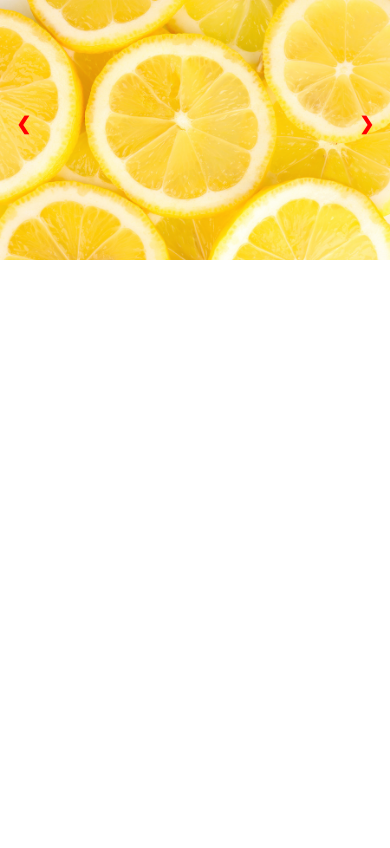
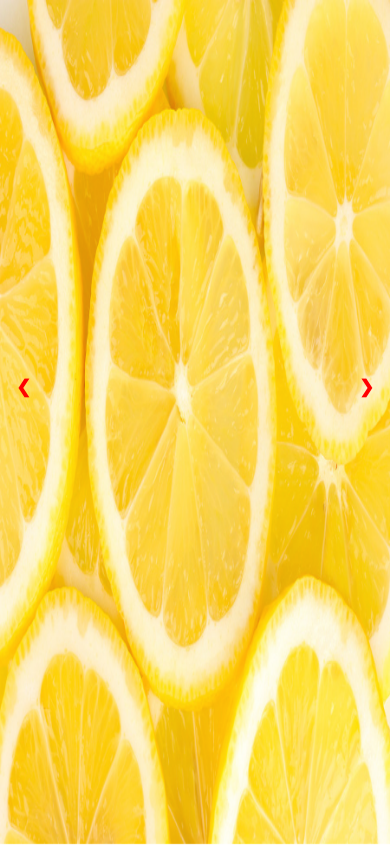
Before and after one commit to arsenalis4/slider_practice, a plain HTML site: page index.html in a window 390 px wide. Drawn offline with nearby package versions, Linux system fonts and the light colour scheme.

Commit message:
Add files via upload

```diff
--- a/index.css
+++ b/index.css
@@ -55,9 +55,8 @@ body{
     background-color: rgba(0,0,0,0.8);
   }
 
-  @media(max-width:480px) {
-    img {
-        width:100% !important;
-        height: 100% !important;
-        object-fit: cover; }
-    }
+img {
+  min-height: 100vh;
+  max-width: 100vw;
+  height: auto!important;
+}
```
